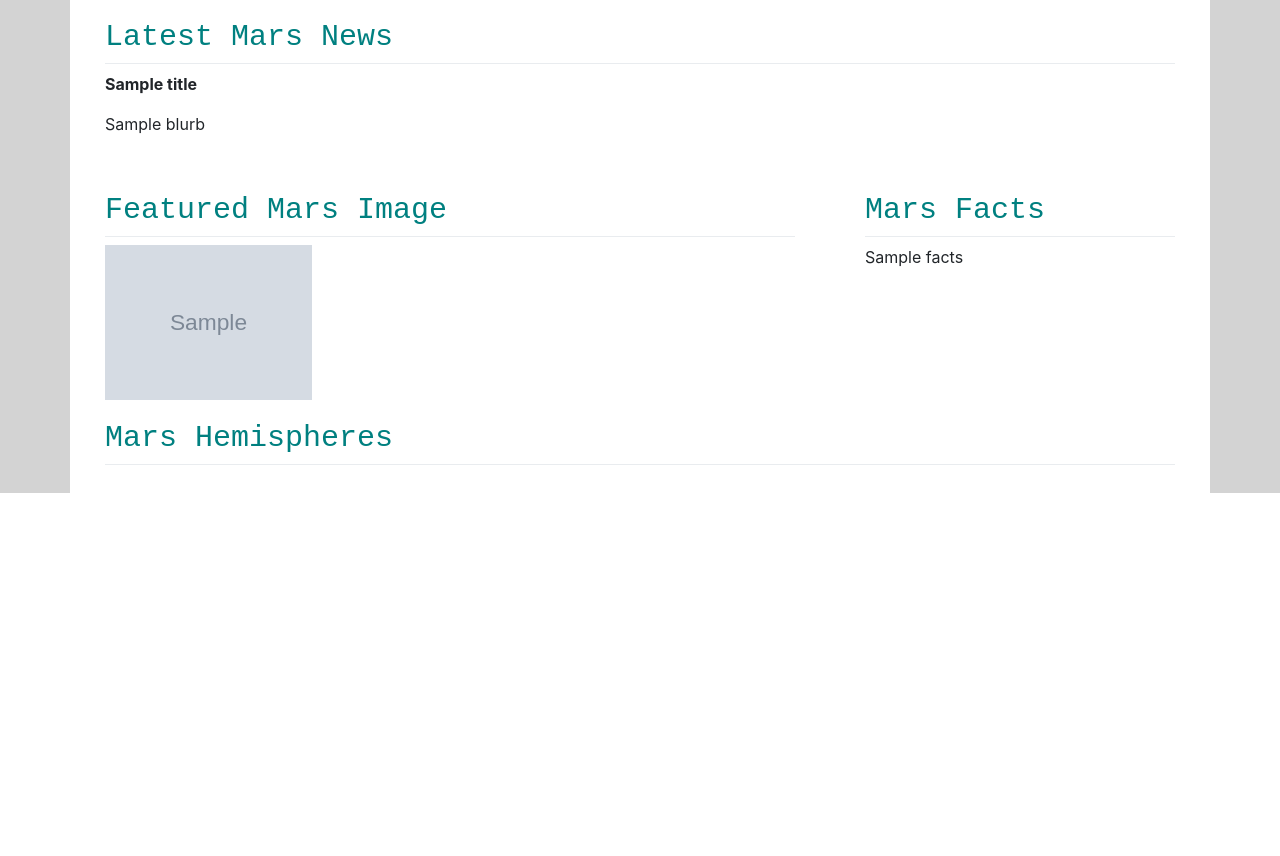
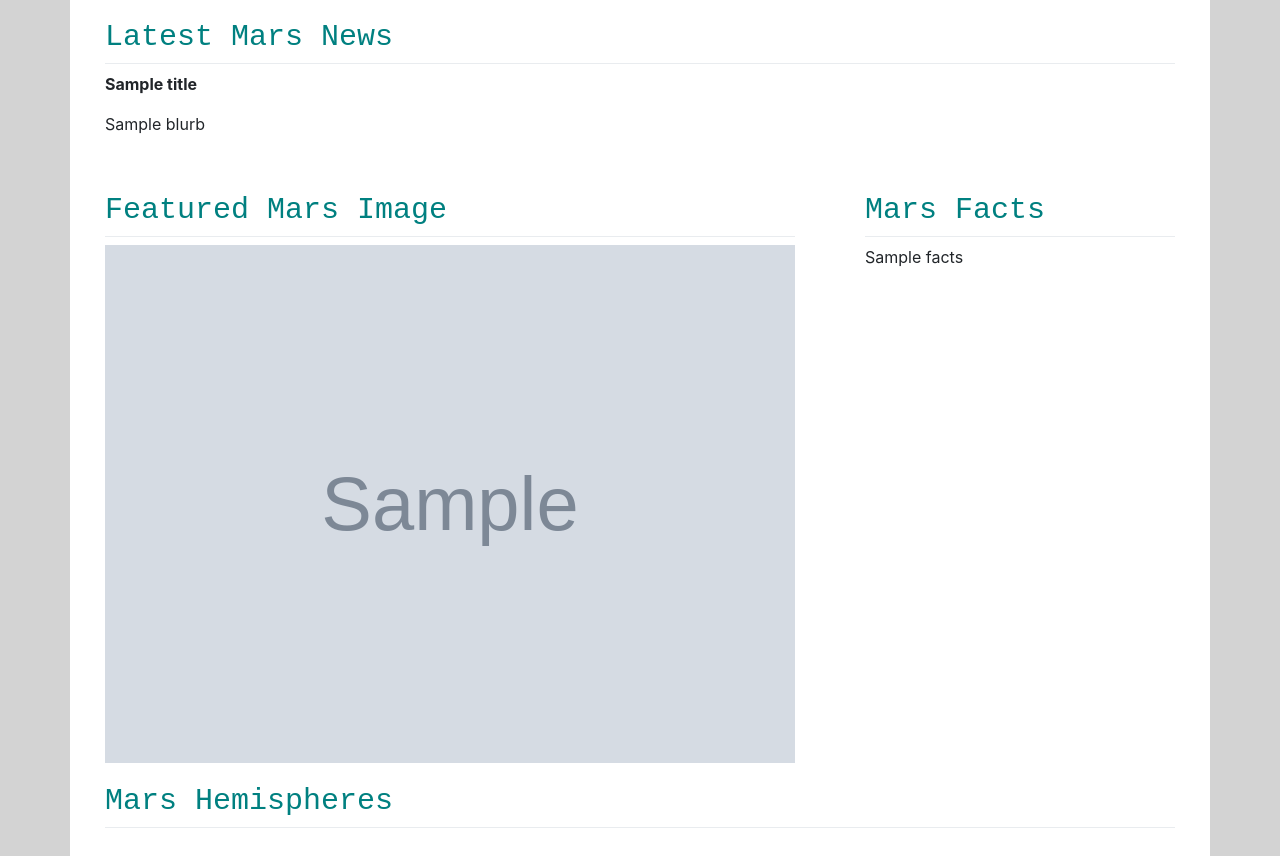
Before and after one commit to sydnipierce/web-scraping-challenge, a Flask app: page / in a window 1280 px wide. Shown: the part 351-1207 px from the top of the page. Before the commit the page ends 844 px from the top, so only its background shows below. Run offline with Flask 2, Linux system fonts and the light colour scheme; grey boxes marked "Sample" are stand-in pictures; a database or web service that is not in the repository returns one stand-in record (values such as "Sample title"); some libraries are stand-ins or nearby versions.

Commit message:
Changed table headers

```diff
--- a/Missions_to_Mars/mission_to_mars.py
+++ b/Missions_to_Mars/mission_to_mars.py
@@ -191,6 +191,12 @@ def scrape():
     # Put correct header on table
     clean_facts_df.columns = header_row
 
+    column_names = {'Mars - Earth Comparison': 'Measure',
+               'Mars': 'Value'}
+
+    clean_facts_df.rename(columns=column_names,
+          inplace=True)
+
     clean_facts_df
 
 
--- a/Missions_to_Mars/templates/index.html
+++ b/Missions_to_Mars/templates/index.html
@@ -38,14 +38,14 @@
             <div class="box skyblue">
                 <h1>Featured Mars Image</h1>
                 <div class="dropdown-divider"></div>
-                <img class="float img-fluid" id="latest-photo" src="{{ feat_image }}">
+                <img class="float w-100" id="latest-photo" src="{{ feat_image }}">
             </div>
           </div>
           <div class="col-sm-12 col-md-4">
             <div class="box skyblue">
                 <h1>Mars Facts</h1>
                 <div class="dropdown-divider"></div>
-                <table class="table table-dark">{{ facts_table | safe}}</table>
+                <table class="table table-secondary d-flex">{{ facts_table | safe}}</table>
             </div>
           </div>
         </div>
```
Also changed, not shown: 1 other file.
